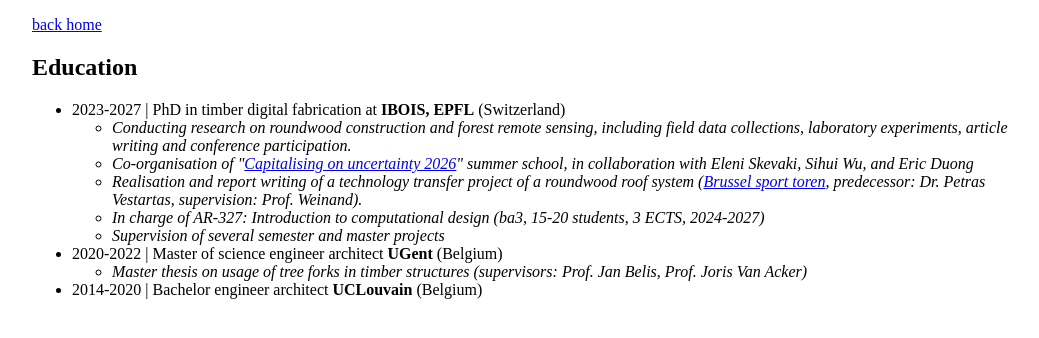
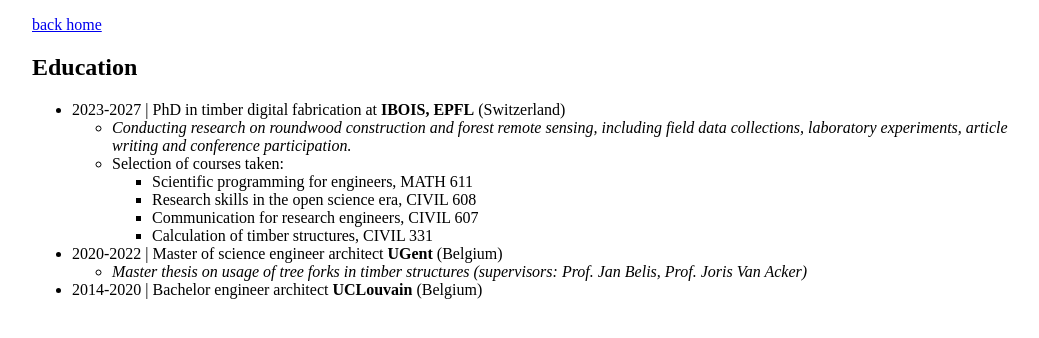
Before and after one commit to DamienGilliard/cv, a plain HTML site: page pages/education.html in a window 1280 px wide. Shown: the whole page, without its empty margins (108-1147 px from the left). Drawn offline with Linux system fonts and the light colour scheme.

Commit message:
feat: adapt description of phd in terms of education

```diff
--- a/pages/education.html
+++ b/pages/education.html
@@ -24,10 +24,15 @@
                 <li>2023-2027 | PhD in timber digital fabrication at <b>IBOIS, EPFL</b> (Switzerland)
                     <ul>
                         <li><i>Conducting research on roundwood construction and forest remote sensing, including field data collections, laboratory experiments, article writing and conference participation.</i></li>
-                        <li><i>Co-organisation of "<a href="https://cap-uncertainty.epfl.ch/">Capitalising on uncertainty 2026</a>" summer school, in collaboration with Eleni Skevaki, Sihui Wu, and Eric Duong</i></li>
-                        <li><i>Realisation and report writing of a technology transfer project of a roundwood roof system (<a href="https://www.epfl.ch/labs/ibois/techtransfers/ongoing-projects/tour-sportive-bruxelles/">Brussel sport toren</a>, predecessor: Dr. Petras Vestartas, supervision: Prof. Weinand).</i></li>
-                        <li><i>In charge of AR-327: Introduction to computational design (ba3, 15-20 students, 3 ECTS, 2024-2027)</i></li>
-                        <li><i>Supervision of several semester and master projects</i></li>
+                        <li>
+                            Selection of courses taken:
+                            <ul>
+                                <li>Scientific programming for engineers, MATH 611</li>
+                                <li>Research skills in the open science era, CIVIL 608</li>
+                                <li>Communication for research engineers, CIVIL 607</li>
+                                <li>Calculation of timber structures, CIVIL 331</li>
+                            </ul>
+                        </li>
                     </ul>
                 </li>
                 <li>
```
